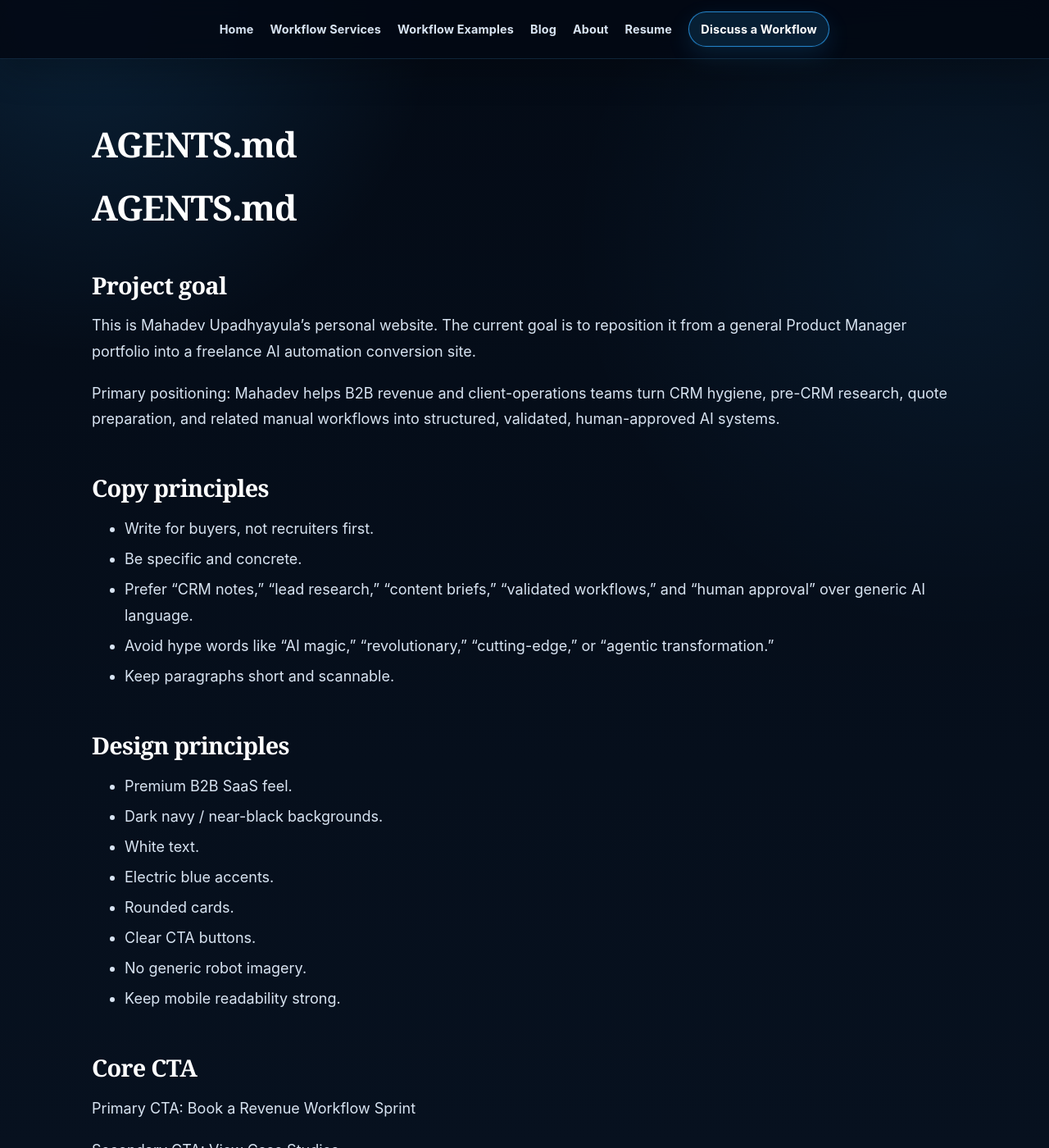
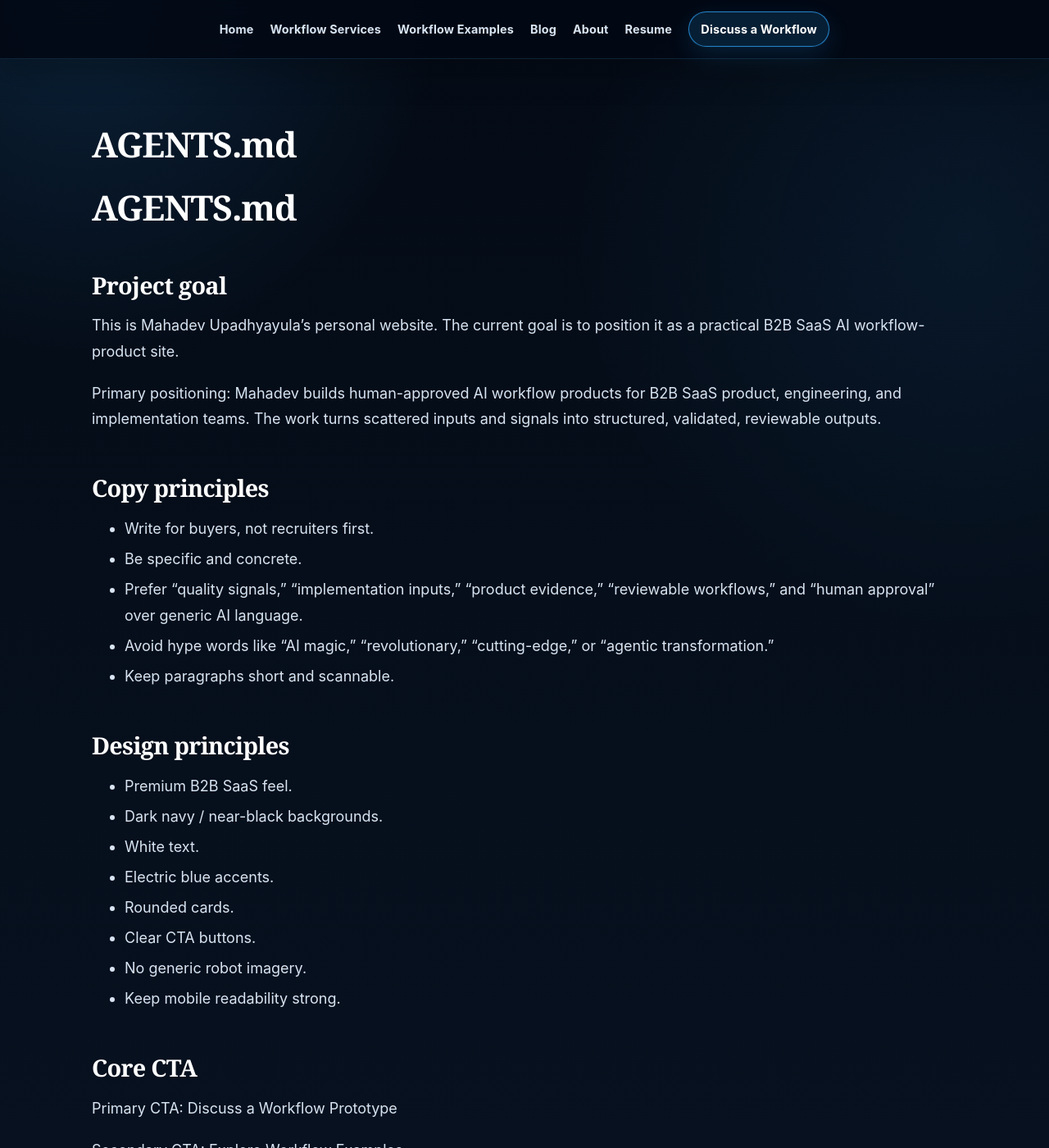
Before and after one commit to mahadevupadhyayula/mahadevupadhyayula.github.io, a Jekyll site: the page built from AGENTS.md, in a window 1280 px wide and 1400 px high. Shown: the whole window at 82% size. Built offline with Jekyll 4.4.1, drawn with Linux system fonts in a browser that asks for light colours; our own code applies the rules of GitHub Pages for plain Markdown files; some of the changed text lies outside the part shown.

Commit message:
Refresh contributor positioning guidance

```diff
--- a/AGENTS.md
+++ b/AGENTS.md
@@ -2,16 +2,16 @@
 
 ## Project goal
 
-This is Mahadev Upadhyayula’s personal website. The current goal is to reposition it from a general Product Manager portfolio into a freelance AI automation conversion site.
+This is Mahadev Upadhyayula’s personal website. The current goal is to position it as a practical B2B SaaS AI workflow-product site.
 
 Primary positioning:
-Mahadev helps B2B revenue and client-operations teams turn CRM hygiene, pre-CRM research, quote preparation, and related manual workflows into structured, validated, human-approved AI systems.
+Mahadev builds human-approved AI workflow products for B2B SaaS product, engineering, and implementation teams. The work turns scattered inputs and signals into structured, validated, reviewable outputs.
 
 ## Copy principles
 
 - Write for buyers, not recruiters first.
 - Be specific and concrete.
-- Prefer “CRM notes,” “lead research,” “content briefs,” “validated workflows,” and “human approval” over generic AI language.
+- Prefer “quality signals,” “implementation inputs,” “product evidence,” “reviewable workflows,” and “human approval” over generic AI language.
 - Avoid hype words like “AI magic,” “revolutionary,” “cutting-edge,” or “agentic transformation.”
 - Keep paragraphs short and scannable.
 
@@ -29,28 +29,27 @@ Mahadev helps B2B revenue and client-operations teams turn CRM hygiene, pre-CRM
 ## Core CTA
 
 Primary CTA:
-Book a Revenue Workflow Sprint
+Discuss a Workflow Prototype
 
 Secondary CTA:
-View Case Studies
+Explore Workflow Examples
 
 Lead CTA:
-Get a Workflow Assessment
+Send Workflow Inquiry
 
 ## Core workflow diagram
 
 Use this pattern where relevant:
-Messy Inputs → AI Extraction → Validation → Human Approval → Clean Output
+Scattered Inputs → AI Processing → Validation → Human Approval → Reviewable Output
 
 ## Commercial priorities
 
 Prioritize these services and case studies:
-1. Revenue Workflow AI Sprint
-2. CRM Hygiene Agent
-3. Pre-CRM Research Agent
-4. Quote/Proposal Workflow
-5. Custom AI Automation MVP
-6. Content Workflow System
+1. AI Workflow Prototype Sprint
+2. Quality Intelligence Workbench
+3. Implementation Intelligence Workspace
+4. Product Evidence Workbench
+5. Existing CRM hygiene, pre-CRM research, quote/proposal, content, and custom workflow capabilities as secondary offers
 
 ## Engineering rules
 
```
